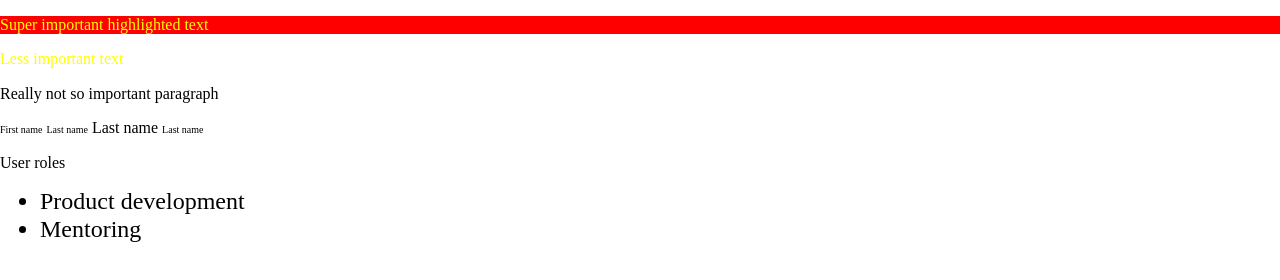
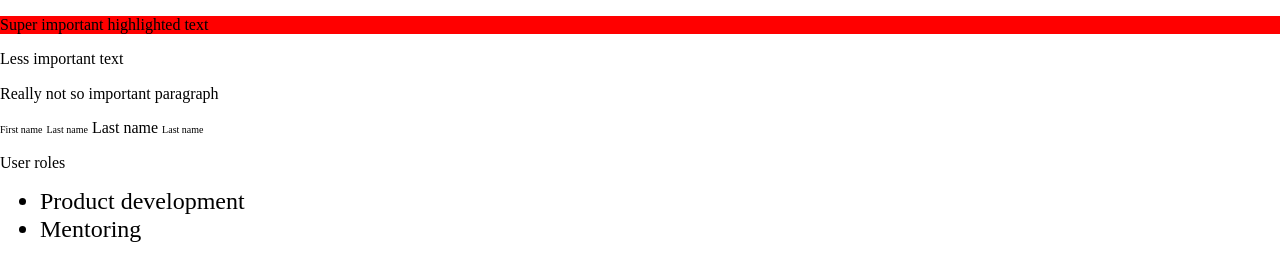
Before and after one commit to bigBruder/HTML-CSS, a plain HTML site: page Lesson5/---task3/index.html in a window 1280 px wide. Drawn offline with nearby package versions, Linux system fonts and the light colour scheme.

Commit message:
dngbffdgh

```diff
--- a/Lesson5/---task3/index.html
+++ b/Lesson5/---task3/index.html
@@ -13,7 +13,7 @@
         .super-important.highlighted {
             background-color: red;
         }
-        .highlighted, company-data {
+        .highlighted.company-data {
             color: yellow;
         }
         li.user-data {
```
